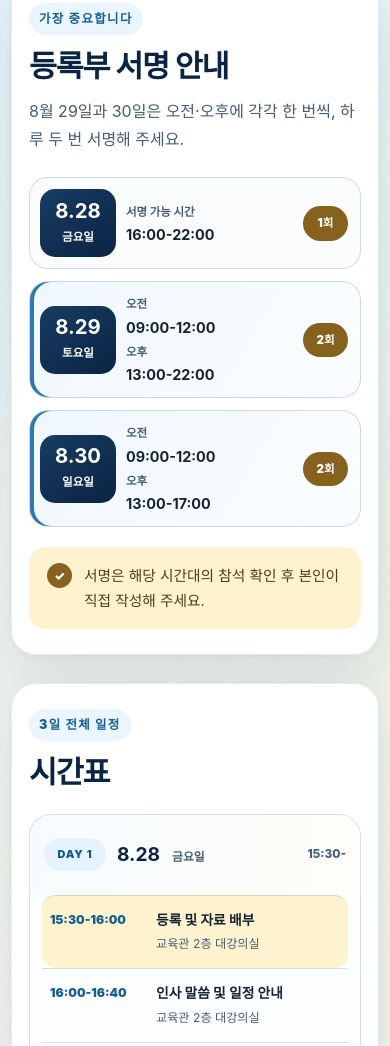
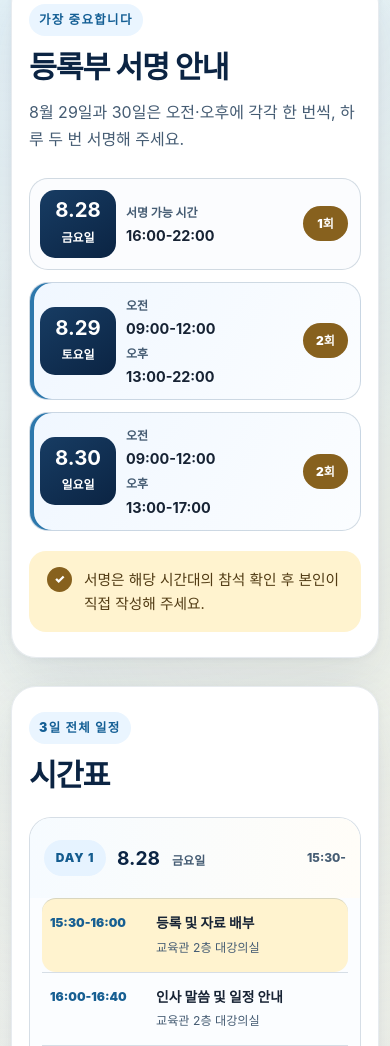
Before and after one commit to emotigom/nextbridge-classroom-kit, a website: page programs/program-03/guide/index.html in a window 390 px wide. Shown: the part 954-2000 px from the top of the page. Drawn offline with Linux system fonts and the light colour scheme.

Commit message:
Raise remaining mobile labels to readable size

```diff
--- a/programs/program-03/guide/styles.css
+++ b/programs/program-03/guide/styles.css
@@ -186,7 +186,7 @@ a {
 .brand small {
   margin-top: 3px;
   color: var(--muted);
-  font-size: 0.68rem;
+  font-size: 0.75rem;
   font-weight: 800;
   letter-spacing: 0.15em;
 }
@@ -1096,7 +1096,7 @@ footer p {
     display: grid;
     gap: 4px;
     padding: 9px 4px;
-    font-size: 0.74rem;
+    font-size: 0.75rem;
     text-align: center;
   }
 
@@ -1144,7 +1144,7 @@ footer p {
   }
 
   .date-badge span {
-    font-size: 0.72rem;
+    font-size: 0.75rem;
   }
 
   .signature-time {
@@ -1154,7 +1154,7 @@ footer p {
 
   .signature-time span {
     margin-top: 2px;
-    font-size: 0.72rem;
+    font-size: 0.75rem;
   }
 
   .signature-time strong {
@@ -1164,7 +1164,7 @@ footer p {
   .count-badge {
     min-width: 45px;
     padding: 8px 7px;
-    font-size: 0.72rem;
+    font-size: 0.75rem;
   }
 
   .day-card summary {
@@ -1180,7 +1180,7 @@ footer p {
 
   .day-number {
     padding-inline: 4px;
-    font-size: 0.68rem;
+    font-size: 0.75rem;
   }
 
   .day-card summary strong {
@@ -1188,11 +1188,11 @@ footer p {
   }
 
   .day-card summary small {
-    font-size: 0.74rem;
+    font-size: 0.75rem;
   }
 
   .day-range {
-    font-size: 0.74rem;
+    font-size: 0.75rem;
   }
 
   .timeline {
```
